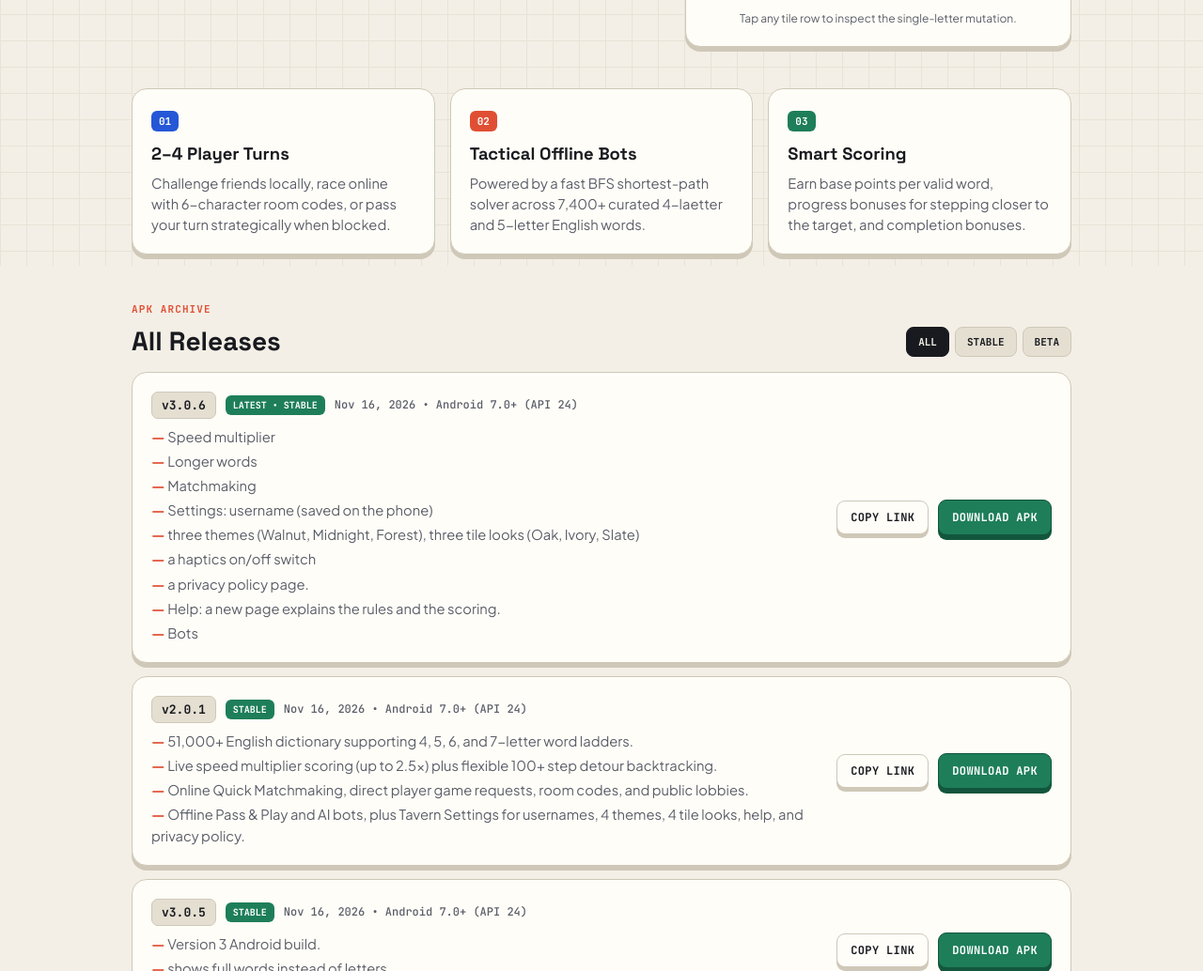
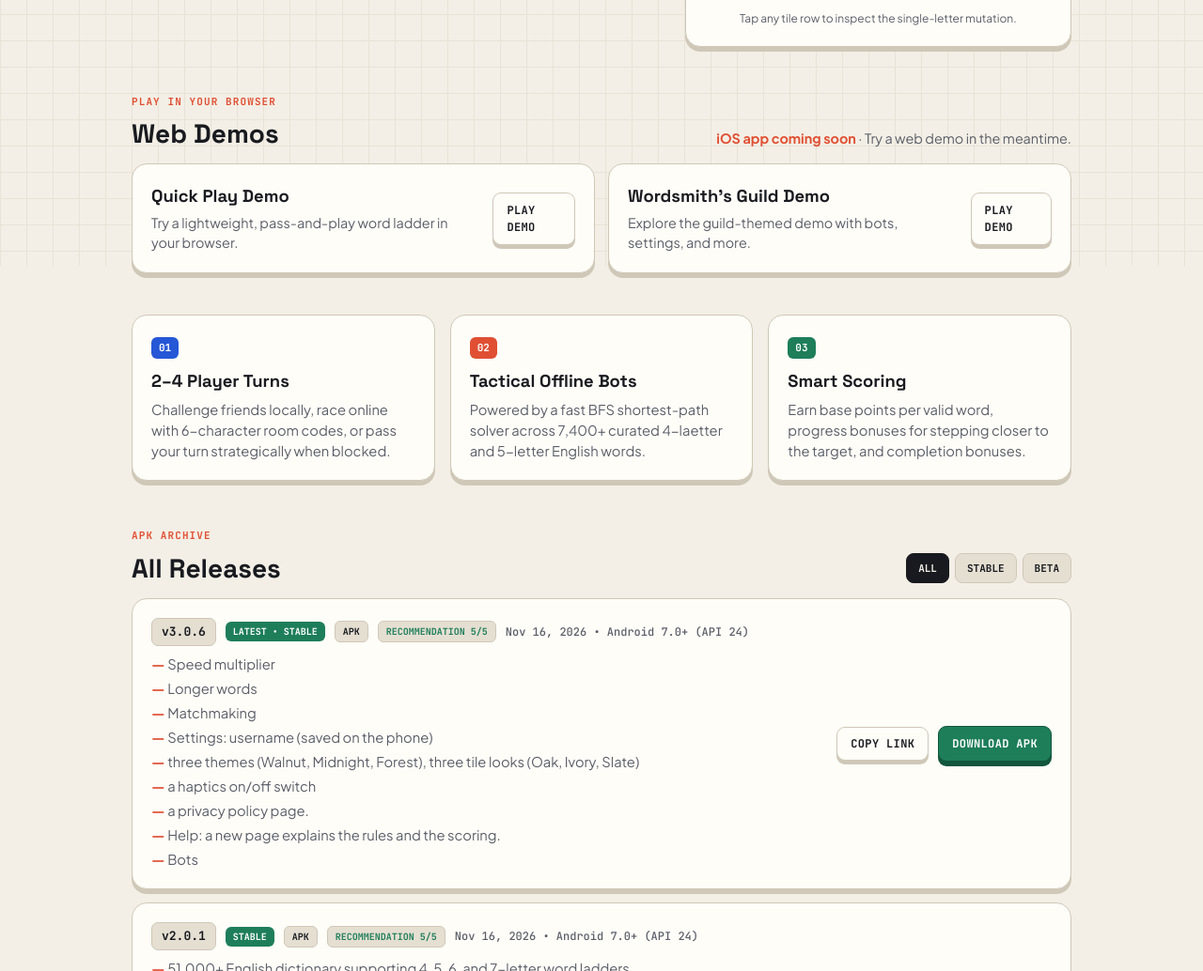
Before and after one commit to cjdreamy/WordLadder, a plain HTML site: page index.html in a window 1280 px wide. Shown: the part 517-1551 px from the top of the page at 94% size. Drawn offline with Linux system fonts and the light colour scheme.

Commit message:
buttons for web demos

```diff
--- a/app.js
+++ b/app.js
@@ -15,6 +15,7 @@ const RELEASES = [
   }),
     minAndroid: "Android 7.0+ (API 24)",
     size: "APK",
+    recommendation: 5,
     apkUrl: "files/v3.0.6/app-debug.apk",
     fileName: "WordLadder-v3.0.6.apk",
     notes: [
@@ -34,6 +35,7 @@ const RELEASES = [
   }),
     minAndroid: "Android 7.0+ (API 24)",
     size: "APK",
+    recommendation: 5,
     apkUrl: "files/v2.0.1/app-debug.apk",
     fileName: "WordLadder-v2.0.1.apk",
     notes: [
@@ -53,11 +55,11 @@ const RELEASES = [
   }),
     minAndroid: "Android 7.0+ (API 24)",
     size: "APK",
+    recommendation: 5,
     apkUrl: "files/v3.0.5/app-debug.apk",
     fileName: "WordLadder-v3.0.5.apk",
     notes: ["Version 3 Android build.",
       "shows full words instead of letters",
-      "Recommentadion(1-5): HIGHLY recommmended (5)"
     ]
   },
    {
@@ -70,12 +72,12 @@ const RELEASES = [
   }),
     minAndroid: "Android 7.0+ (API 24)",
     size: "APK",
+    recommendation: 2,
     apkUrl: "files/v3.0.4/app-debug.apk",
     fileName: "WordLadder-v3.0.4.apk",
     notes: ["Version 3 Android build",
       "- server works, tactile UI",
       "custom words",
-      "Recommentadion(1-5):  recommmended (2)"
     ]
   },
    {
@@ -88,10 +90,10 @@ const RELEASES = [
   }),
     minAndroid: "Android 7.0+ (API 24)",
     size: "APK",
+    recommendation: 1,
     apkUrl: "files/v3.0.2/app-debug.apk",
     fileName: "WordLadder-v3.0.2.apk",
     notes: ["Version 3 Android build.",
-      "Recommentadion(1-5): NOT recommmended (1)"
     ]
   },
    {
@@ -100,11 +102,10 @@ const RELEASES = [
     date: "Date unavailable",
     minAndroid: "Android 7.0+ (API 24)",
     size: "APK",
+    recommendation: 2,
     apkUrl: "files/v3.0.1/app-debug.apk",
     fileName: "WordLadder-v3.0.1.apk",
-    notes: ["Version 3 Android build.",
-      "Recommentadion(1-5):  recommmended (2)"
-    ]
+    notes: ["Version 3 Android build."]
   },
   {
     version: "3.0",
@@ -112,11 +113,10 @@ const RELEASES = [
     date: "Date unavailable",
     minAndroid: "Android 7.0+ (API 24)",
     size: "APK",
+    recommendation: 1.5,
     apkUrl: "files/v3/app-debug.apk",
     fileName: "WordLadder-v3.0.apk",
-    notes: ["Version 3 Android build.",
-      "Recommentadion(1-5):  recommmended (1.5)"
-    ]
+    notes: ["Version 3 Android build."]
   },
   {
     version: "2.0",
@@ -124,12 +124,12 @@ const RELEASES = [
     date: "Date unavailable",
     minAndroid: "Android 7.0+ (API 24)",
     size: "APK",
+    recommendation: 5,
     apkUrl: "files/v2/app-debug.apk",
     fileName: "WordLadder-v2.0.apk",
     notes: ["Version 2 Android build.",
       "skuemorphic UI",
       "and alltogether the other features of Version 1.0"
-      ,"Recommentadion(1-5): HIGHLY recommmended (5)"
     ]
   },
   {
@@ -138,15 +138,28 @@ const RELEASES = [
     date: "2026-11-15",
     minAndroid: "Android 7.0+ (API 24)",
     size: "APK",
+    recommendation: 5,
     apkUrl: "files/v1/app-debug.apk",
     fileName: "WordLadder-v1.0.apk",
     notes: [
       "Initial public release with 4-letter and 5-letter English dictionaries (7,400+ words).",
       "Offline mode for 2–4 players with Pass & Play and Casual / Tactician / Master AI bots.",
       "Real-time online multiplayer rooms via room codes and public lobbies.",
-      "Tactile 3D letter block board, integrated QWERTY keycap deck, and haptic feedback.",
-      "Recommentadion(1-5): HIGHLY recommmended (5)"
+      "Tactile 3D letter block board, integrated QWERTY keycap deck, and haptic feedback."
     ]
+  }
+];
+
+const DEMOS = [
+  {
+    title: "Quick Play Demo",
+    url: "demo.html",
+    description: "Try a lightweight, pass-and-play word ladder in your browser."
+  },
+  {
+    title: "Wordsmith's Guild Demo",
+    url: "demo2.html",
+    description: "Explore the guild-themed demo with bots, settings, and more."
   }
 ];
 
@@ -177,6 +190,21 @@ function renderHeroLatest() {
   note.textContent = `Latest: v${latest.version} • ${latest.date} • ${latest.minAndroid} • ${latest.apkUrl}`;
 }
 
+function renderDemos() {
+  const list = document.getElementById("demoList");
+  if (!list) return;
+
+  list.innerHTML = DEMOS.map((demo) => `
+    <article class="demo-card">
+      <div>
+        <h3>${demo.title}</h3>
+        <p>${demo.description}</p>
+      </div>
+      <a class="tactile-btn secondary small" href="${demo.url}">PLAY DEMO</a>
+    </article>
+  `).join("");
+}
+
 function renderReleases(filter = "all") {
   const list = document.getElementById("releaseList");
   const footerCount = document.getElementById("footerCount");
@@ -200,6 +228,8 @@ function renderReleases(filter = "all") {
             <div class="release-title-row">
               <span class="version-pill">v${rel.version}</span>
               <span class="channel-pill ${rel.channel}">${isLatest ? "LATEST • " : ""}${rel.channel}</span>
+              <span class="release-badge">${rel.size}</span>
+              <span class="recommendation-badge">RECOMMENDATION ${rel.recommendation}/5</span>
               <span class="release-date">${rel.date} • ${rel.minAndroid}</span>
             </div>
             <ul class="release-notes">${notesHtml}</ul>
@@ -305,6 +335,7 @@ function setupFilters() {
 document.addEventListener("DOMContentLoaded", () => {
   setupThemeToggle();
   renderHeroLatest();
+  renderDemos();
   renderReleases("all");
   renderDemoLadder();
   setupFilters();
--- a/index.html
+++ b/index.html
@@ -49,6 +49,19 @@
           <div class="ladder-stack" id="demoLadder"></div>
           <p class="board-hint">Tap any tile row to inspect the single-letter mutation.</p>
         </div>
+      </div>
+    </section>
+
+    <section class="demos-section" aria-labelledby="demosHeading">
+      <div class="section-head">
+        <div>
+          <span class="eyebrow">PLAY IN YOUR BROWSER</span>
+          <h2 id="demosHeading">Web Demos</h2>
+        </div>
+        <span class="platform-note"><strong>iOS app coming soon</strong> · Try a web demo in the meantime.</span>
+      </div>
+      <div class="demo-list" id="demoList">
+        <!-- Demo buttons are rendered from DEMOS in app.js -->
       </div>
     </section>
 
--- a/styles.css
+++ b/styles.css
@@ -408,6 +408,42 @@ h3 {
   border-color: var(--ink);
 }
 
+.platform-note {
+  color: var(--muted);
+  font-size: 0.9rem;
+}
+
+.platform-note strong {
+  color: var(--vermilion);
+}
+
+.demo-list {
+  display: grid;
+  grid-template-columns: repeat(auto-fit, minmax(260px, 1fr));
+  gap: 14px;
+}
+
+.demo-card {
+  display: flex;
+  align-items: center;
+  justify-content: space-between;
+  gap: 16px;
+  background: var(--surface);
+  border: 1.5px solid var(--bevel);
+  border-radius: 16px;
+  padding: 20px;
+  box-shadow: 0 5px 0 var(--bevel);
+}
+
+.demo-card h3 {
+  margin-bottom: 4px;
+}
+
+.demo-card p {
+  color: var(--muted);
+  font-size: 0.9rem;
+}
+
 .release-list {
   display: flex;
   flex-direction: column;
@@ -430,6 +466,7 @@ h3 {
 .release-title-row {
   display: flex;
   align-items: center;
+  flex-wrap: wrap;
   gap: 10px;
   margin-bottom: 6px;
 }
@@ -457,6 +494,21 @@ h3 {
 .channel-pill.stable { background: var(--emerald); }
 .channel-pill.beta { background: var(--cobalt); }
 
+.release-badge,
+.recommendation-badge {
+  font-family: 'JetBrains Mono', monospace;
+  font-size: 10px;
+  font-weight: 700;
+  padding: 3px 8px;
+  border-radius: 6px;
+  background: var(--tray);
+  border: 1px solid var(--bevel);
+}
+
+.recommendation-badge {
+  color: var(--emerald);
+}
+
 .release-date {
   font-family: 'JetBrains Mono', monospace;
   font-size: 12px;
@@ -482,6 +534,7 @@ h3 {
 .release-actions {
   display: flex;
   align-items: center;
+  flex-wrap: wrap;
   gap: 10px;
 }
 
@@ -525,3 +578,10 @@ h3 {
     grid-template-columns: 1fr;
   }
 }
+
+@media (max-width: 520px) {
+  .demo-card {
+    align-items: flex-start;
+    flex-direction: column;
+  }
+}
```
Also changed, not shown: demo.html (added, +17 -0 lines), demo2.html (added, +35 -0 lines), 3 other files.
